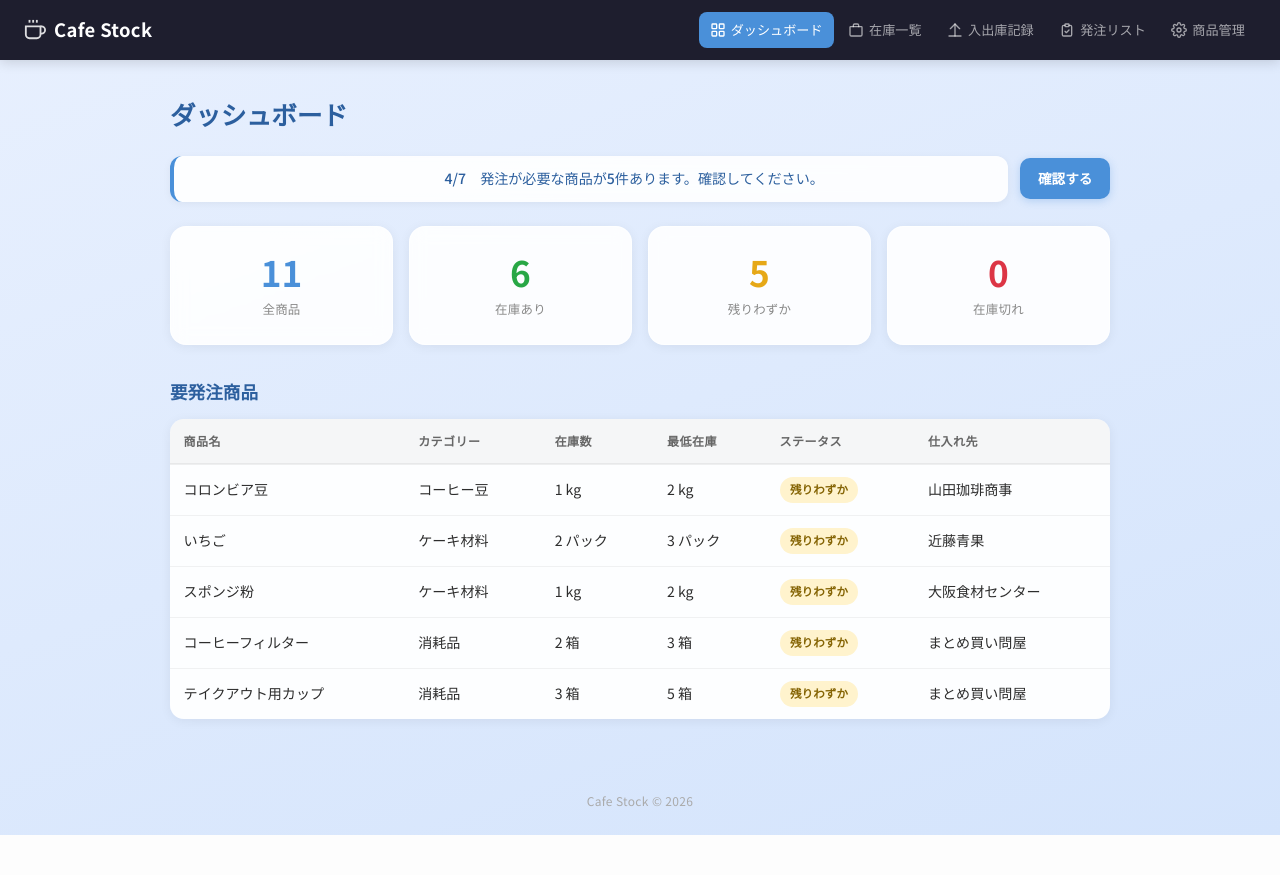
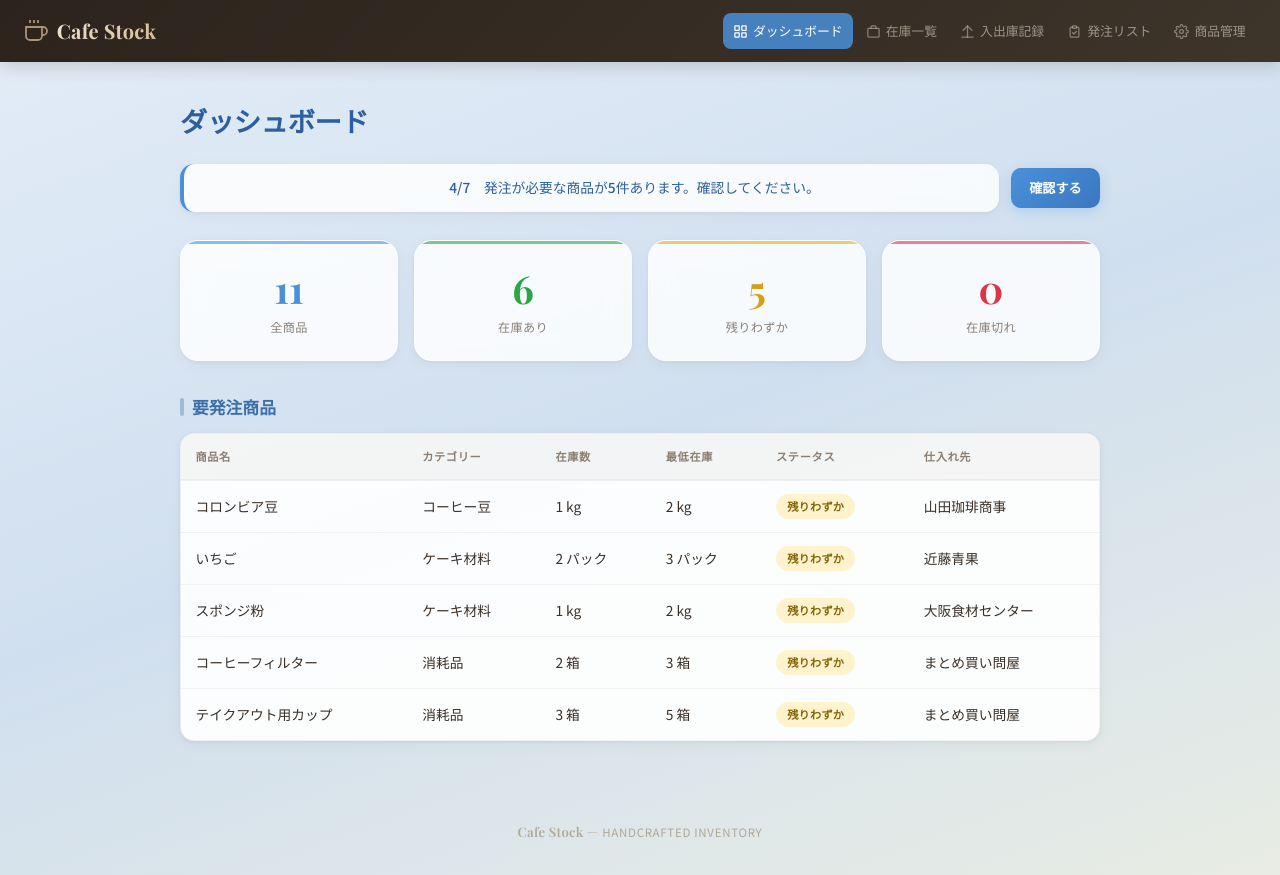
Before and after one commit to kangrunhyang-coder/cafe-inventory, a Flask app: page / in a window 1280 px wide. Before the commit the page ends 835 px from the top, so only its background shows below. Run offline with Flask 3, Linux system fonts and the light colour scheme; data comes from the database, SQL or seed files in the repository; data that the repository does not hold is empty.

Commit message:
カフェ風デザインにリニューアル
- Playfair Display (セリフ体) を見出しとブランドに適用
- ナビバーをダークブラウン系に変更、ゴールド系のアクセント
- 温かみのあるグラデーション背景
- カードに上部カラーバー追加
- h2にカラーバー装飾追加
- ボタン・フォームをウォームトーンに統一
- テーブルヘッダーをウォーム系の色味に調整
- フッターをエレガントなスタイルに変更

Co-Authored-By: Claude Opus 4.6 (1M context) <noreply@anthropic.com>

```diff
--- a/static/style.css
+++ b/static/style.css
@@ -1,56 +1,73 @@
+/* ========================================
+   Cafe Stock — Style
+   ======================================== */
+
 /* Reset & Base */
 *, *::before, *::after { box-sizing: border-box; margin: 0; padding: 0; }
 
+:root {
+    --font-body: "Noto Sans JP", -apple-system, BlinkMacSystemFont, "Segoe UI", sans-serif;
+    --font-display: "Playfair Display", "Georgia", serif;
+    --radius: 14px;
+    --radius-sm: 10px;
+    --shadow: 0 1px 4px rgba(60,40,20,.06), 0 4px 16px rgba(60,40,20,.04);
+    --shadow-hover: 0 4px 12px rgba(60,40,20,.08), 0 12px 32px rgba(60,40,20,.06);
+    --glass: rgba(255,255,255,.82);
+    --glass-border: rgba(255,255,255,.5);
+}
+
 body {
-    font-family: "Noto Sans JP", -apple-system, BlinkMacSystemFont, "Segoe UI", Roboto, sans-serif;
-    background: #f5f3f0;
-    color: #2d2d2d;
+    font-family: var(--font-body);
+    background: #f6f2ed;
+    color: #3a3028;
     line-height: 1.7;
     min-height: 100vh;
 }
 
-/* Page Background Colors — soft gradients */
-.page-dashboard { background: linear-gradient(160deg, #e8f0fe 0%, #d4e4fc 100%); }
-.page-inventory { background: linear-gradient(160deg, #fef9e7 0%, #fdf0c8 100%); }
-.page-stock-record { background: linear-gradient(160deg, #e8f8e8 0%, #cef0ce 100%); }
-.page-order-list { background: linear-gradient(160deg, #fde8e8 0%, #f9d0d0 100%); }
-.page-products { background: linear-gradient(160deg, #eee8fe 0%, #ddd0fc 100%); }
+/* Page Backgrounds — warm tinted gradients */
+.page-dashboard   { background: linear-gradient(160deg, #e4edf8 0%, #d0dfef 50%, #e8ece4 100%); }
+.page-inventory   { background: linear-gradient(160deg, #f7f2e2 0%, #f0e8cd 50%, #f5f0e0 100%); }
+.page-stock-record{ background: linear-gradient(160deg, #e4f2e6 0%, #d0e8d4 50%, #e8ede4 100%); }
+.page-order-list  { background: linear-gradient(160deg, #f5e4e4 0%, #ecd4d4 50%, #f0e4e0 100%); }
+.page-products    { background: linear-gradient(160deg, #eae4f5 0%, #ddd4ec 50%, #e8e4f0 100%); }
 
 /* ========== Navbar ========== */
 .navbar {
-    background: #1e1e2e;
+    background: linear-gradient(135deg, #2c241c 0%, #3d342a 100%);
     color: #fff;
     display: flex;
     align-items: center;
     padding: 0 1.5rem;
-    height: 60px;
+    height: 62px;
     position: sticky;
     top: 0;
     z-index: 100;
     flex-wrap: wrap;
-    box-shadow: 0 2px 12px rgba(0,0,0,.15);
+    box-shadow: 0 2px 20px rgba(40,30,10,.2);
 }
 
 .nav-brand {
-    font-size: 1.15rem;
+    font-family: var(--font-display);
+    font-size: 1.25rem;
     font-weight: 700;
     margin-right: auto;
     white-space: nowrap;
     text-decoration: none;
-    color: #fff;
+    color: #f0e6d6;
     display: flex;
     align-items: center;
-    gap: 0.5rem;
-    letter-spacing: 0.02em;
+    gap: 0.55rem;
+    letter-spacing: 0.01em;
 }
 
-.brand-icon { width: 22px; height: 22px; opacity: .85; }
+.brand-icon { width: 24px; height: 24px; opacity: .75; stroke: #d4b896; }
+.brand-text { background: linear-gradient(135deg, #f0e6d6, #d4b896); -webkit-background-clip: text; -webkit-text-fill-color: transparent; background-clip: text; }
 
 .nav-toggle {
     display: none;
     background: none;
     border: none;
-    color: #fff;
+    color: #d4b896;
     cursor: pointer;
     padding: 0.25rem;
 }
@@ -58,106 +75,121 @@ body {
 .nav-links {
     list-style: none;
     display: flex;
-    gap: 0.2rem;
+    gap: 0.15rem;
 }
 
-.nav-icon {
-    width: 16px;
-    height: 16px;
-    flex-shrink: 0;
-}
+.nav-icon { width: 15px; height: 15px; flex-shrink: 0; opacity: .8; }
 
 .nav-links a {
-    color: rgba(255,255,255,.6);
+    color: rgba(240,230,214,.55);
     text-decoration: none;
-    padding: 0.45rem 0.7rem;
+    padding: 0.45rem 0.65rem;
     border-radius: 8px;
-    font-size: 0.82rem;
+    font-size: 0.8rem;
     font-weight: 500;
-    transition: all .2s ease;
+    transition: all .25s ease;
     display: flex;
     align-items: center;
     gap: 5px;
 }
 
-.nav-links a:hover { color: #fff; background: rgba(255,255,255,.08); }
+.nav-links a:hover { color: #f0e6d6; background: rgba(212,184,150,.12); }
 
-/* Active nav — vibrant page colors */
-.nav-links a.nav-dashboard.active { background: #4a90d9; color: #fff; }
-.nav-links a.nav-inventory.active { background: #c9a825; color: #fff; }
-.nav-links a.nav-stock-record.active { background: #3aaa5b; color: #fff; }
-.nav-links a.nav-order-list.active { background: #d45d5d; color: #fff; }
-.nav-links a.nav-products.active { background: #8b5cf6; color: #fff; }
+.nav-links a.nav-dashboard.active   { background: rgba(74,144,217,.85);  color: #fff; }
+.nav-links a.nav-inventory.active   { background: rgba(180,150,40,.8);   color: #fff; }
+.nav-links a.nav-stock-record.active{ background: rgba(58,160,80,.8);    color: #fff; }
+.nav-links a.nav-order-list.active  { background: rgba(200,80,80,.8);    color: #fff; }
+.nav-links a.nav-products.active    { background: rgba(130,90,230,.8);   color: #fff; }
 
-.nav-links a.nav-dashboard:hover { background: rgba(74,144,217,.25); }
-.nav-links a.nav-inventory:hover { background: rgba(201,168,37,.25); }
-.nav-links a.nav-stock-record:hover { background: rgba(58,170,91,.25); }
-.nav-links a.nav-order-list:hover { background: rgba(212,93,93,.25); }
-.nav-links a.nav-products:hover { background: rgba(139,92,246,.25); }
-.nav-links a.active:hover { opacity: .9; }
+.nav-links a.nav-dashboard:hover   { background: rgba(74,144,217,.2); }
+.nav-links a.nav-inventory:hover   { background: rgba(180,150,40,.2); }
+.nav-links a.nav-stock-record:hover{ background: rgba(58,160,80,.2); }
+.nav-links a.nav-order-list:hover  { background: rgba(200,80,80,.2); }
+.nav-links a.nav-products:hover    { background: rgba(130,90,230,.2); }
+.nav-links a.active:hover { opacity: .92; }
+.nav-links a.active .nav-icon { opacity: 1; }
 
 /* ========== Container ========== */
 .container {
-    max-width: 980px;
+    max-width: 960px;
     margin: 0 auto;
-    padding: 2rem 1.25rem 3rem;
+    padding: 2.25rem 1.25rem 3rem;
 }
 
 h1 {
-    font-size: 1.6rem;
+    font-family: var(--font-display);
+    font-size: 1.7rem;
     font-weight: 700;
     margin-bottom: 1.25rem;
-    color: #1e1e2e;
+    color: #3a3028;
     letter-spacing: -0.01em;
 }
 
 h2 {
-    font-size: 1.1rem;
+    font-size: 1.05rem;
     font-weight: 600;
     margin: 2rem 0 0.75rem;
-    color: #444;
+    color: #5a5048;
+    display: flex;
+    align-items: center;
+    gap: 0.5rem;
 }
 
-.page-dashboard h1, .page-dashboard h2 { color: #2c5f9e; }
-.page-inventory h1, .page-inventory h2 { color: #8a7213; }
-.page-stock-record h1, .page-stock-record h2 { color: #1e7a3a; }
-.page-order-list h1, .page-order-list h2 { color: #a33; }
-.page-products h1, .page-products h2 { color: #6d28d9; }
+h2::before {
+    content: "";
+    width: 4px;
+    height: 1.1em;
+    border-radius: 2px;
+    background: currentColor;
+    opacity: .35;
+}
+
+.page-dashboard h1   { color: #2c5f9e; }
+.page-inventory h1   { color: #7a6510; }
+.page-stock-record h1{ color: #1e7a3a; }
+.page-order-list h1  { color: #a33; }
+.page-products h1    { color: #5b2da0; }
+
+.page-dashboard h2   { color: #3a6faa; }
+.page-inventory h2   { color: #8a7213; }
+.page-stock-record h2{ color: #2a8a4a; }
+.page-order-list h2  { color: #b44; }
+.page-products h2    { color: #6d35b5; }
 
 /* ========== Announcement Ticker ========== */
 .ticker-row {
     display: flex;
     align-items: center;
     gap: 0.75rem;
-    margin-bottom: 1.5rem;
+    margin-bottom: 1.75rem;
 }
 
 .ticker-wrap {
     flex: 1;
     overflow: hidden;
-    background: rgba(255,255,255,.9);
-    backdrop-filter: blur(8px);
-    border-radius: 12px;
-    padding: 0.7rem 0;
+    background: var(--glass);
+    backdrop-filter: blur(12px);
+    border-radius: var(--radius);
+    padding: 0.75rem 0;
     border-left: 4px solid #4a90d9;
-    box-shadow: 0 2px 8px rgba(0,0,0,.05);
+    box-shadow: var(--shadow);
 }
 
 .btn-ticker {
     white-space: nowrap;
-    background: #4a90d9;
+    background: linear-gradient(135deg, #4a90d9, #3a78c0);
     color: #fff;
-    padding: 0.55rem 1.2rem;
-    border-radius: 10px;
+    padding: 0.6rem 1.3rem;
+    border-radius: var(--radius-sm);
     font-weight: 600;
-    font-size: 0.85rem;
+    font-size: 0.82rem;
     text-decoration: none;
     flex-shrink: 0;
-    transition: all .2s;
-    box-shadow: 0 2px 8px rgba(74,144,217,.3);
+    transition: all .25s;
+    box-shadow: 0 3px 12px rgba(74,144,217,.25);
 }
 
-.btn-ticker:hover { background: #3a7bc0; transform: translateY(-1px); }
+.btn-ticker:hover { transform: translateY(-2px); box-shadow: 0 6px 20px rgba(74,144,217,.3); }
 
 .ticker {
     display: flex;
@@ -167,13 +199,13 @@ h2 {
 
 .ticker-item {
     padding: 0 3rem;
-    font-size: 0.88rem;
+    font-size: 0.86rem;
     color: #2c5f9e;
     font-weight: 500;
 }
 
 @keyframes ticker-scroll {
-    0% { transform: translateX(100%); }
+    0%   { transform: translateX(100%); }
     100% { transform: translateX(-100%); }
 }
 
@@ -227,93 +261,106 @@ h2 {
     margin-bottom: 2rem;
 }
 
-a.card {
-    text-decoration: none;
-    color: inherit;
-    display: block;
+a.card { text-decoration: none; color: inherit; display: block; }
+
+.card {
+    background: var(--glass);
+    backdrop-filter: blur(12px);
+    border-radius: 18px;
+    padding: 1.6rem 1rem 1.4rem;
+    text-align: center;
+    box-shadow: var(--shadow);
+    transition: transform .25s ease, box-shadow .25s ease;
+    cursor: pointer;
+    border: 1px solid var(--glass-border);
+    position: relative;
+    overflow: hidden;
 }
 
-.card {
-    background: rgba(255,255,255,.9);
-    backdrop-filter: blur(8px);
-    border-radius: 16px;
-    padding: 1.5rem 1rem;
-    text-align: center;
-    box-shadow: 0 2px 12px rgba(0,0,0,.06);
-    transition: transform .2s ease, box-shadow .2s ease;
-    cursor: pointer;
-    border: 1px solid rgba(255,255,255,.6);
+.card::after {
+    content: "";
+    position: absolute;
+    top: 0; left: 0; right: 0;
+    height: 3px;
+    border-radius: 3px 3px 0 0;
+    opacity: .6;
 }
 
+.card-total::after { background: #4a90d9; }
+.card-ok::after    { background: #28a745; }
+.card-low::after   { background: #e6a817; }
+.card-out::after   { background: #dc3545; }
+
 .card:hover {
-    transform: translateY(-4px);
-    box-shadow: 0 8px 24px rgba(0,0,0,.1);
+    transform: translateY(-5px);
+    box-shadow: var(--shadow-hover);
 }
 
-.card-number { font-size: 2.2rem; font-weight: 700; line-height: 1.2; }
-.card-label { font-size: 0.78rem; color: #888; margin-top: 0.35rem; font-weight: 500; letter-spacing: 0.02em; }
+.card-number { font-family: var(--font-display); font-size: 2.4rem; font-weight: 700; line-height: 1.15; }
+.card-label  { font-size: 0.76rem; color: #8a8078; margin-top: 0.4rem; font-weight: 500; letter-spacing: 0.03em; }
 .card-total .card-number { color: #4a90d9; }
-.card-ok .card-number { color: #28a745; }
-.card-low .card-number { color: #e6a817; }
-.card-out .card-number { color: #dc3545; }
+.card-ok .card-number    { color: #28a745; }
+.card-low .card-number   { color: #d4a017; }
+.card-out .card-number   { color: #dc3545; }
 
 /* ========== Table ========== */
 .table-wrapper {
     overflow-x: auto;
     -webkit-overflow-scrolling: touch;
-    border-radius: 14px;
-    box-shadow: 0 2px 12px rgba(0,0,0,.06);
+    border-radius: var(--radius);
+    box-shadow: var(--shadow);
+    border: 1px solid var(--glass-border);
 }
 
 table {
     width: 100%;
     border-collapse: collapse;
-    background: rgba(255,255,255,.95);
-    font-size: 0.88rem;
+    background: rgba(255,255,255,.92);
+    font-size: 0.86rem;
 }
 
 th, td {
-    padding: 0.75rem 0.85rem;
+    padding: 0.8rem 0.9rem;
     text-align: left;
     white-space: nowrap;
 }
 
 th {
-    background: rgba(0,0,0,.03);
+    background: rgba(60,48,36,.04);
     font-weight: 600;
-    color: #666;
-    font-size: 0.75rem;
+    color: #8a7e72;
+    font-size: 0.7rem;
     text-transform: uppercase;
-    letter-spacing: 0.04em;
-    border-bottom: 2px solid rgba(0,0,0,.06);
+    letter-spacing: 0.06em;
+    border-bottom: 2px solid rgba(60,48,36,.06);
 }
 
 tbody tr { transition: background .15s; }
-tbody tr:hover { background: rgba(0,0,0,.02); }
-tr:not(:last-child) td { border-bottom: 1px solid rgba(0,0,0,.05); }
+tbody tr:hover { background: rgba(60,48,36,.025); }
+tr:not(:last-child) td { border-bottom: 1px solid rgba(60,48,36,.05); }
 
 /* ========== Badges ========== */
 .badge {
     display: inline-block;
-    padding: 0.2rem 0.65rem;
+    padding: 0.2rem 0.7rem;
     border-radius: 20px;
-    font-size: 0.72rem;
+    font-size: 0.7rem;
     font-weight: 600;
-    letter-spacing: 0.01em;
+    letter-spacing: 0.02em;
 }
 
-.badge-in_stock { background: #d4edda; color: #155724; }
-.badge-low_stock { background: #fff3cd; color: #856404; }
-.badge-out_of_stock { background: #f8d7da; color: #721c24; }
+.badge-in_stock    { background: #d4edda; color: #155724; }
+.badge-low_stock   { background: #fff3cd; color: #856404; }
+.badge-out_of_stock{ background: #f8d7da; color: #721c24; }
 
 .badge-category {
     display: inline-block;
-    padding: 0.15rem 0.55rem;
+    padding: 0.18rem 0.55rem;
     border-radius: 6px;
-    font-size: 0.75rem;
+    font-size: 0.73rem;
     font-weight: 500;
-    background: rgba(0,0,0,.06);
-    color: #555;
+    background: rgba(60,48,36,.07);
+    color: #6a5e52;
 }
 
 /* ========== Filter Bar ========== */
@@ -329,55 +376,56 @@ tr:not(:last-child) td { border-bottom: 1px solid rgba(0,0,0,.05); }
     display: inline-flex;
     align-items: center;
     justify-content: center;
-    padding: 0.55rem 1.1rem;
-    border-radius: 10px;
+    padding: 0.55rem 1.15rem;
+    border-radius: var(--radius-sm);
     border: none;
-    font-size: 0.85rem;
+    font-size: 0.82rem;
     font-weight: 600;
+    font-family: var(--font-body);
     cursor: pointer;
     text-decoration: none;
-    transition: all .2s ease;
+    transition: all .25s ease;
     gap: 0.3rem;
 }
 
 .btn:active { transform: scale(.97); }
 
-.btn-primary { background: #444; color: #fff; box-shadow: 0 2px 8px rgba(0,0,0,.12); }
-.btn-primary:hover { background: #555; transform: translateY(-1px); }
-.btn-outline { background: rgba(255,255,255,.8); color: #444; border: 1.5px solid #ddd; }
-.btn-outline:hover { background: #fff; border-color: #bbb; }
+.btn-primary { background: #4a4038; color: #f0e6d6; box-shadow: 0 2px 8px rgba(60,48,36,.15); }
+.btn-primary:hover { background: #5a5048; transform: translateY(-1px); box-shadow: 0 4px 14px rgba(60,48,36,.18); }
+.btn-outline { background: var(--glass); color: #5a5048; border: 1.5px solid #d8d0c8; backdrop-filter: blur(8px); }
+.btn-outline:hover { background: #fff; border-color: #c0b8b0; }
 
-.page-dashboard .btn-primary { background: #4a90d9; box-shadow: 0 2px 8px rgba(74,144,217,.25); }
+.page-dashboard .btn-primary    { background: #4a90d9; box-shadow: 0 2px 10px rgba(74,144,217,.2); }
 .page-dashboard .btn-primary:hover { background: #3a7bc0; }
-.page-inventory .btn-primary { background: #b89a1e; box-shadow: 0 2px 8px rgba(184,154,30,.25); }
-.page-inventory .btn-primary:hover { background: #9e8418; }
-.page-stock-record .btn-primary { background: #3aaa5b; box-shadow: 0 2px 8px rgba(58,170,91,.25); }
-.page-stock-record .btn-primary:hover { background: #2e9049; }
-.page-order-list .btn-primary { background: #d45d5d; box-shadow: 0 2px 8px rgba(212,93,93,.25); }
-.page-order-list .btn-primary:hover { background: #bf4a4a; }
-.page-products .btn-primary { background: #8b5cf6; box-shadow: 0 2px 8px rgba(139,92,246,.25); }
-.page-products .btn-primary:hover { background: #7c3aed; }
+.page-inventory .btn-primary    { background: #b08a18; box-shadow: 0 2px 10px rgba(176,138,24,.2); }
+.page-inventory .btn-primary:hover { background: #9a7814; }
+.page-stock-record .btn-primary { background: #35a055; box-shadow: 0 2px 10px rgba(53,160,85,.2); }
+.page-stock-record .btn-primary:hover { background: #2d8a48; }
+.page-order-list .btn-primary   { background: #c85050; box-shadow: 0 2px 10px rgba(200,80,80,.2); }
+.page-order-list .btn-primary:hover { background: #b54545; }
+.page-products .btn-primary     { background: #7c4dce; box-shadow: 0 2px 10px rgba(124,77,206,.2); }
+.page-products .btn-primary:hover { background: #6a3dba; }
 
-.btn-success { background: #28a745; color: #fff; box-shadow: 0 2px 8px rgba(40,167,69,.25); }
-.btn-success:hover { background: #218838; }
-.btn-danger { background: #dc3545; color: #fff; box-shadow: 0 2px 8px rgba(220,53,69,.2); }
-.btn-danger:hover { background: #c82333; }
-.btn-sm { padding: 0.3rem 0.65rem; font-size: 0.76rem; border-radius: 8px; }
+.btn-success { background: #28a745; color: #fff; box-shadow: 0 2px 8px rgba(40,167,69,.2); }
+.btn-success:hover { background: #218838; transform: translateY(-1px); }
+.btn-danger { background: #dc3545; color: #fff; box-shadow: 0 2px 8px rgba(220,53,69,.15); }
+.btn-danger:hover { background: #c82333; transform: translateY(-1px); }
+.btn-sm { padding: 0.3rem 0.65rem; font-size: 0.74rem; border-radius: 8px; }
 
 /* ========== Forms ========== */
 .form-section {
-    background: rgba(255,255,255,.9);
-    backdrop-filter: blur(8px);
-    border-radius: 16px;
-    padding: 1.5rem;
-    box-shadow: 0 2px 12px rgba(0,0,0,.06);
-    margin-bottom: 1.75rem;
-    border: 1px solid rgba(255,255,255,.6);
+    background: var(--glass);
+    backdrop-filter: blur(12px);
+    border-radius: 18px;
+    padding: 1.75rem;
+    box-shadow: var(--shadow);
+    margin-bottom: 2rem;
+    border: 1px solid var(--glass-border);
 }
 
-.form-section h2 { margin-top: 0; margin-bottom: 1rem; }
+.form-section h2 { margin-top: 0; margin-bottom: 1.1rem; }
 
-.record-form { display: flex; flex-direction: column; gap: 0.85rem; }
+.record-form { display: flex; flex-direction: column; gap: 0.9rem; }
 
 .form-group {
     display: flex;
@@ -449,27 +496,36 @@ tr:not(:last-child) td { border-bottom: 1px solid rgba(0,0,0,.05); }
 
 .select-inline {
     padding: 0.28rem 0.45rem;
-    border: 1.5px solid #ddd;
+    border: 1.5px solid #d8d0c8;
     border-radius: 8px;
-    font-size: 0.76rem;
+    font-size: 0.74rem;
     background: #fff;
-    font-family: inherit;
+    font-family: var(--font-body);
 }
 
 .empty-message {
-    color: #aaa;
-    font-size: 0.9rem;
-    padding: 1.5rem 0;
+    color: #b0a898;
+    font-size: 0.88rem;
+    padding: 2rem 0;
     text-align: center;
+    font-style: italic;
 }
 
 /* ========== Footer ========== */
 .footer {
     text-align: center;
-    padding: 1.5rem;
-    font-size: 0.75rem;
-    color: #aaa;
-    letter-spacing: 0.03em;
+    padding: 2rem 1rem;
+    font-size: 0.72rem;
+    color: #b0a898;
+    letter-spacing: 0.06em;
+    text-transform: uppercase;
+}
+
+.footer-brand {
+    font-family: var(--font-display);
+    font-size: 0.82rem;
+    letter-spacing: 0.02em;
+    text-transform: none;
 }
 
 /* ========== Responsive ========== */
--- a/templates/base.html
+++ b/templates/base.html
@@ -5,14 +5,14 @@
     <meta name="viewport" content="width=device-width, initial-scale=1.0">
     <title>{% block title %}喫茶店 在庫管理{% endblock %}</title>
     <link rel="preconnect" href="https://fonts.googleapis.com">
-    <link href="https://fonts.googleapis.com/css2?family=Noto+Sans+JP:wght@400;500;600;700&display=swap" rel="stylesheet">
+    <link href="https://fonts.googleapis.com/css2?family=Noto+Sans+JP:wght@400;500;600;700&family=Playfair+Display:wght@600;700&display=swap" rel="stylesheet">
     <link rel="stylesheet" href="{{ url_for('static', filename='style.css') }}">
 </head>
 <body class="{% block body_class %}{% endblock %}">
     <nav class="navbar">
         <a href="{{ url_for('index') }}" class="nav-brand">
-            <svg class="brand-icon" viewBox="0 0 24 24" fill="none" stroke="currentColor" stroke-width="2"><path d="M18 8h1a4 4 0 010 8h-1"/><path d="M2 8h16v9a4 4 0 01-4 4H6a4 4 0 01-4-4V8z"/><line x1="6" y1="1" x2="6" y2="4"/><line x1="10" y1="1" x2="10" y2="4"/><line x1="14" y1="1" x2="14" y2="4"/></svg>
-            Cafe Stock
+            <svg class="brand-icon" viewBox="0 0 24 24" fill="none" stroke="currentColor" stroke-width="1.8"><path d="M18 8h1a4 4 0 010 8h-1"/><path d="M2 8h16v9a4 4 0 01-4 4H6a4 4 0 01-4-4V8z"/><line x1="6" y1="1" x2="6" y2="4"/><line x1="10" y1="1" x2="10" y2="4"/><line x1="14" y1="1" x2="14" y2="4"/></svg>
+            <span class="brand-text">Cafe Stock</span>
         </a>
         <button class="nav-toggle" onclick="document.querySelector('.nav-links').classList.toggle('open')">
             <svg viewBox="0 0 24 24" fill="none" stroke="currentColor" stroke-width="2" width="22" height="22"><line x1="3" y1="6" x2="21" y2="6"/><line x1="3" y1="12" x2="21" y2="12"/><line x1="3" y1="18" x2="21" y2="18"/></svg>
@@ -48,6 +48,8 @@
         {% block content %}{% endblock %}
     </main>
 
-    <footer class="footer">Cafe Stock &copy; 2026</footer>
+    <footer class="footer">
+        <span class="footer-brand">Cafe Stock</span> &mdash; handcrafted inventory
+    </footer>
 </body>
 </html>
```
Also changed, not shown: other parts of static/style.css (+36 -35 lines).
